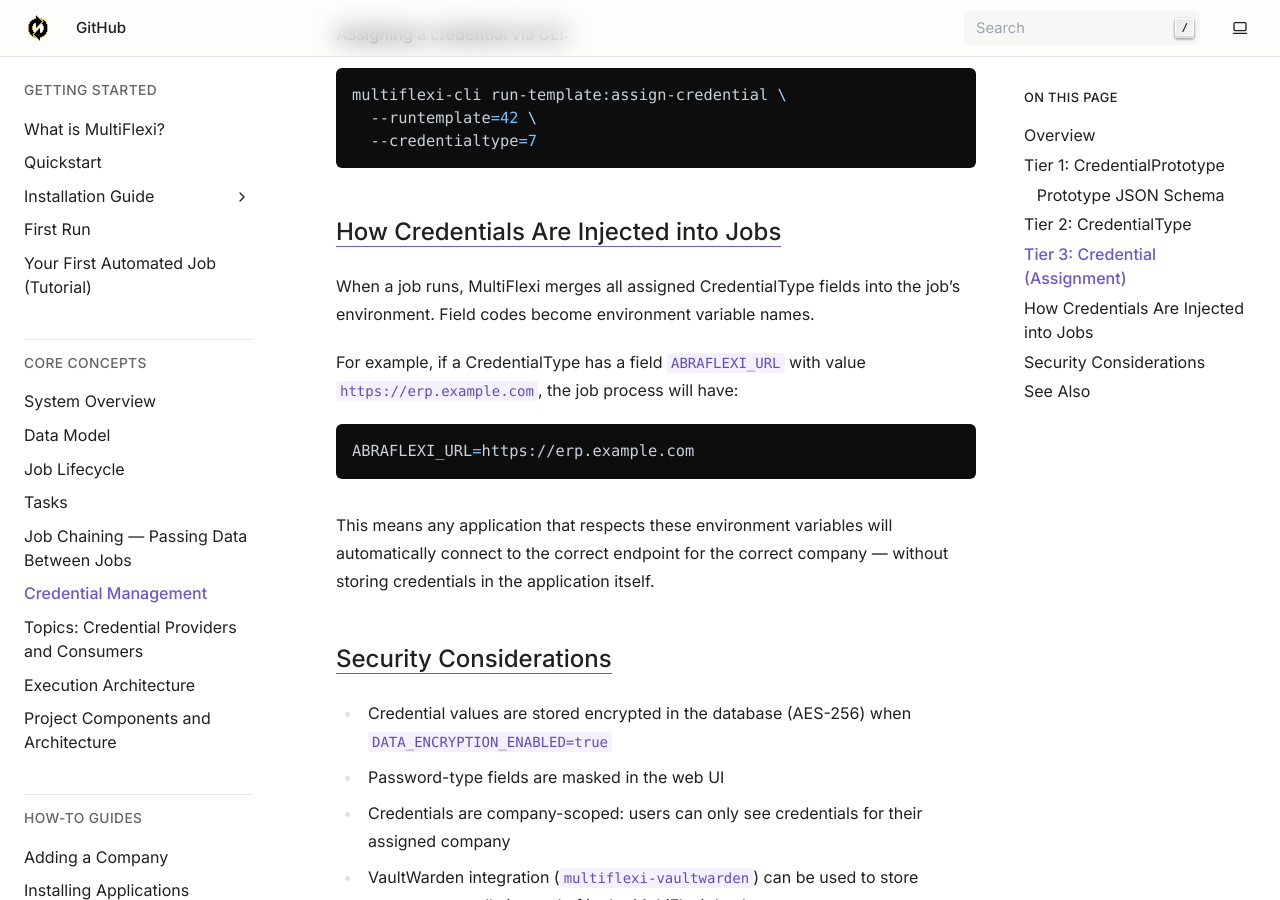
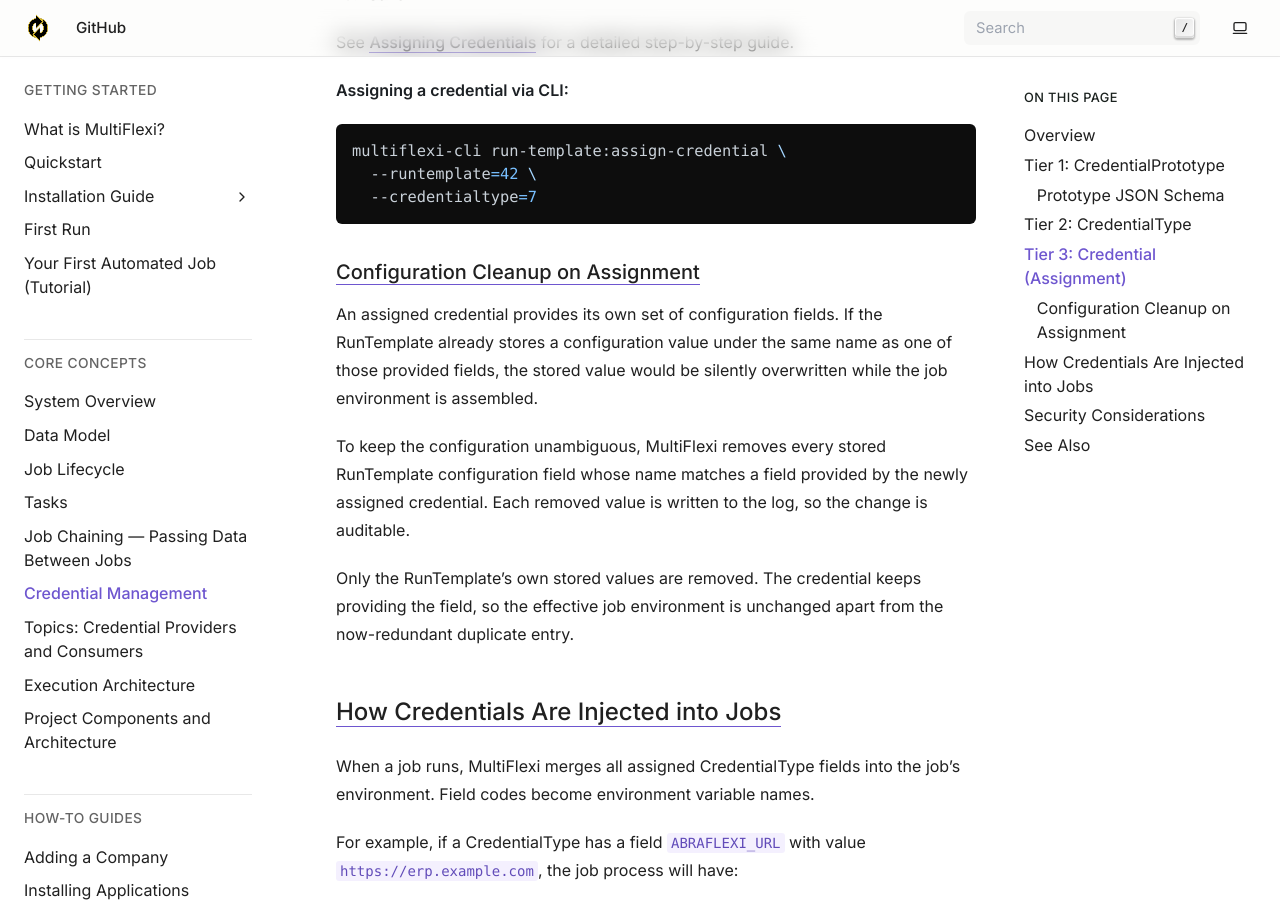
Before and after one commit to VitexSoftware/multiflexi-doc-en, a Sphinx documentation site: the page built from source/concepts/credential-management.rst, in a window 1280 px wide and 900 px high, scrolled down 4778 px. Built offline with Sphinx 7.4.7, drawn with Linux system fonts in a browser that asks for light colours; some of the changed text lies outside the part shown.

Commit message:
Document config cleanup on credential assignment
Explain that assigning a credential to a RunTemplate removes stored config fields sharing a name with credential-provided fields and logs each removal. Updates the assigning-credentials how-to and the credential-management concept page.

Co-Authored-By: Oz <oz-agent@warp.dev>

```diff
--- a/source/concepts/credential-management.rst
+++ b/source/concepts/credential-management.rst
@@ -174,6 +174,23 @@
      --runtemplate=42 \
      --credentialtype=7
 
+Configuration Cleanup on Assignment
+~~~~~~~~~~~~~~~~~~~~~~~~~~~~~~~~~~~~~
+
+An assigned credential provides its own set of configuration fields. If the
+RunTemplate already stores a configuration value under the same name as one of
+those provided fields, the stored value would be silently overwritten while the
+job environment is assembled.
+
+To keep the configuration unambiguous, MultiFlexi removes every stored
+RunTemplate configuration field whose name matches a field provided by the newly
+assigned credential. Each removed value is written to the log, so the change is
+auditable.
+
+Only the RunTemplate's own stored values are removed. The credential keeps
+providing the field, so the effective job environment is unchanged apart from the
+now-redundant duplicate entry.
+
 How Credentials Are Injected into Jobs
 ----------------------------------------
 
```
Also changed, not shown: source/howto/assigning-credentials.rst (+9 -0 lines).
